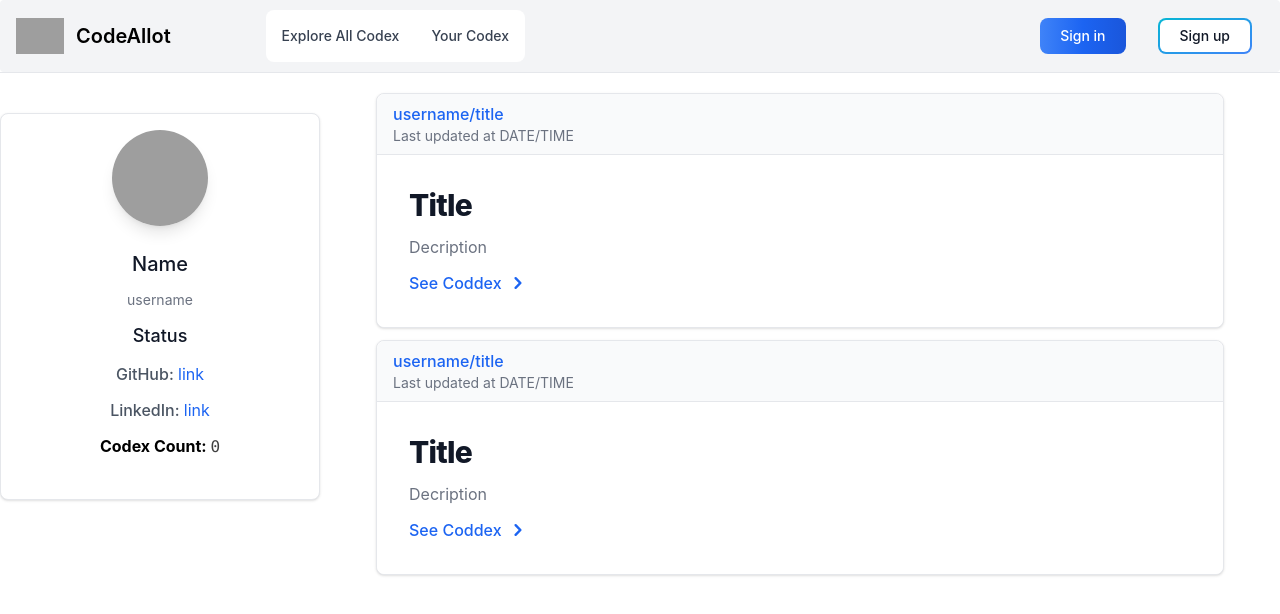
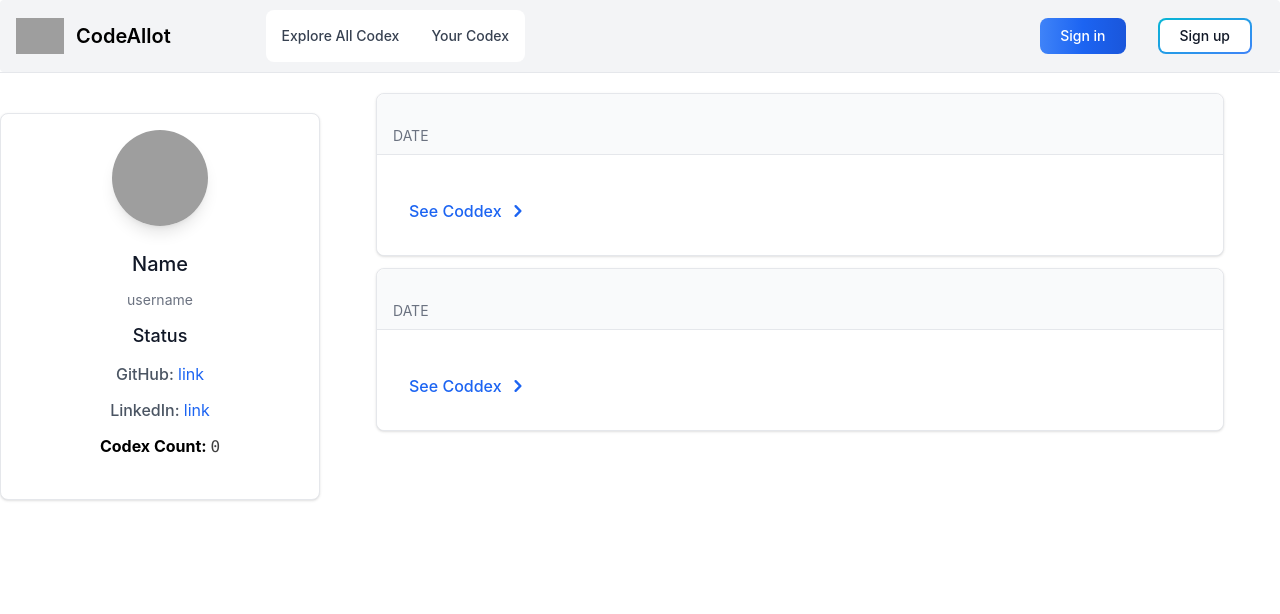
Before and after one commit to ayush-rudani/codeallot-client-1, a React (Create React App) app in the folder codeallot/: page /yourcodex in a window 1280 px wide. Shown: the top 614 px of the page. Built offline with nearby package versions, Linux system fonts and the light colour scheme; grey boxes are pictures that could not be loaded.

Commit message:
axios added and M Home comp.

```diff
--- a/codeallot/package.json
+++ b/codeallot/package.json
@@ -7,12 +7,14 @@
     "@testing-library/react": "^13.4.0",
     "@testing-library/user-event": "^13.5.0",
     "@uiw/react-codemirror": "^4.19.9",
+    "axios": "^1.3.4",
     "flowbite": "^1.6.3",
     "flowbite-react": "^0.4.1",
     "highlight.js": "^11.7.0",
     "marked": "^4.2.12",
     "react": "^18.2.0",
     "react-dom": "^18.2.0",
+    "react-loader-spinner": "^5.3.4",
     "react-router-dom": "^6.8.2",
     "react-scripts": "5.0.1",
     "web-vitals": "^2.1.4"
@@ -23,6 +25,7 @@
     "test": "react-scripts test",
     "eject": "react-scripts eject"
   },
+  "proxy": "https://localhost:7283/",
   "eslintConfig": {
     "extends": [
       "react-app",
--- a/codeallot/src/components/CCard.js
+++ b/codeallot/src/components/CCard.js
@@ -1,20 +1,20 @@
-function CCard() {
+function CCard(props) {
     return (
         <>
             <div class="w-full bg-white border border-gray-200 rounded-lg shadow dark:bg-gray-800 dark:border-gray-700">
                 <div class="border-b border-gray-200 rounded-t-lg bg-gray-50 dark:border-gray-700 dark:text-gray-400 dark:bg-gray-800 py-2">
                     <ul class="flex flex-wrap font-medium text-center text-gray-500">
                         <li class="mr-2">
-                            <button  type="button" class="inline-block px-4 text-blue-600 rounded-tl-lg hover:bg-gray-100 text-base dark:bg-gray-800 dark:hover:bg-gray-700 dark:text-blue-500">username/title</button>
+                            <button  type="button" class="inline-block px-4 text-blue-600 rounded-tl-lg hover:bg-gray-100 text-base dark:bg-gray-800 dark:hover:bg-gray-700 dark:text-blue-500">{props.createdBy}</button>
                         </li>
                     </ul>
-                    <p class="text-sm text-gray-500 dark:text-gray-400 px-4">Last updated at DATE/TIME</p>
+                    <p class="text-sm text-gray-500 dark:text-gray-400 px-4">DATE</p>
                 </div>
 
                 <div id="Content">
                     <div class="p-4 bg-white rounded-lg md:p-8 dark:bg-gray-800" id="about" role="tabpanel" aria-labelledby="about-tab">
-                        <h2 class="mb-3 text-3xl font-extrabold tracking-tight text-gray-900 dark:text-white">Title</h2>
-                        <p class="mb-3 text-gray-500 dark:text-gray-400">Decription</p>
+                        <h2 class="mb-3 text-3xl font-extrabold tracking-tight text-gray-900 dark:text-white">{props.title}</h2>
+                        <p class="mb-3 text-gray-500 dark:text-gray-400">{props.description}</p>
                         <a href="#" class="inline-flex items-center font-medium text-blue-600 hover:text-blue-800 dark:text-blue-500 dark:hover:text-blue-700">
                             See Coddex
                             <svg class="w-6 h-6 ml-1" fill="currentColor" viewBox="0 0 20 20" xmlns="http://www.w3.org/2000/svg"><path fill-rule="evenodd" d="M7.293 14.707a1 1 0 010-1.414L10.586 10 7.293 6.707a1 1 0 011.414-1.414l4 4a1 1 0 010 1.414l-4 4a1 1 0 01-1.414 0z" clip-rule="evenodd"></path></svg>
--- a/codeallot/src/components/Home.js
+++ b/codeallot/src/components/Home.js
@@ -1,13 +1,67 @@
 import CCard from "./CCard";
+import { useEffect, useState } from "react";
+import axios from 'axios';
 
-function Home() {
+import { InfinitySpin } from 'react-loader-spinner';
+
+function Home(props) {
+
+    const [codex, setCodex] = useState();
+    const [loading, setLoading] = useState(true);
+
+    async function getCodex() {
+        const response = await axios.get('api/Codex', {
+            headers: {
+                'Content-Type': 'application/json'
+            }
+        });
+        console.log(response.data)
+        setCodex(response.data);
+        setLoading(false);
+
+        // axios.get("/api/Codex/", {
+        //     headers: {
+        //         'Content-Type': 'application/json'
+        //     }
+        // }).then((response) => {
+        //     console.log(response.data);
+        // });
+    }
+
+    useEffect(() => {
+        getCodex();
+    }, []);
+
     return (
         <>
-            <div class="space-y-4 w-7/12 mt-10 mx-auto mb-8">
+
+
+
+            {loading ? (<div className="flex justify-center items-center h-screen"><InfinitySpin width='200' color="#4fa94d" /></div>) :
+                (<div class="space-y-4 w-7/12 mt-10 mx-auto mb-8">
+                    {codex.map((item) => (<CCard key={item.id} id={item.id} title={item.title} description={item.description} />))}
+                </div>)
+            }
+
+            {/* <div class="space-y-4 w-7/12 mt-10 mx-auto mb-8">
+                {!loading ? (
+                    codex.length > 0 ? (
+                        codex.map((item) => (
+                            <CCard key={item.id} id={item.id} title={item.title} description={item.description} />
+                        ))
+
+                    ) : ('No Codex Found')
+                ) : (<InfinitySpin />)
+                }
+
+            </div> */}
+
+
+            {/* <div class="space-y-4 w-7/12 mt-10 mx-auto mb-8">
                 <CCard />
                 <CCard />
                 <CCard />
-            </div>
+            </div> */}
         </>
     );
 }
```
Also changed, not shown: 2 other files (tests, documents, lock files or other folders).
